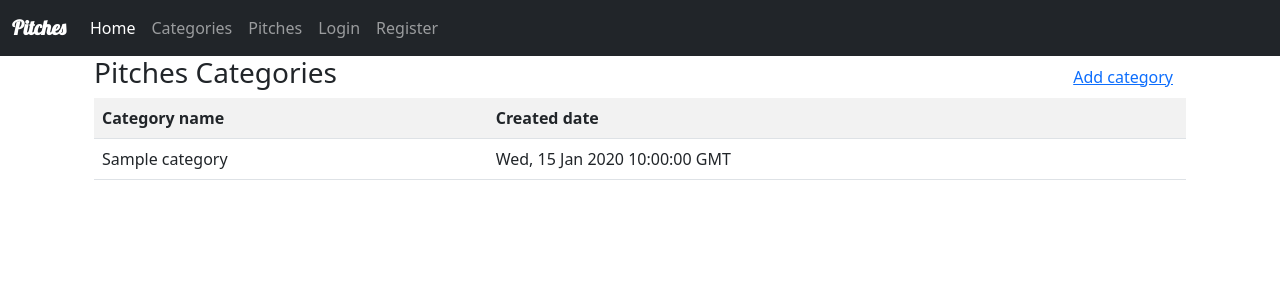
After one commit to Nabuuso/User-Pitches, a Flask app: page /categories in a window 1280 px wide. The commit adds this page. Shown: the top 300 px of the page. Run offline with Flask 2, Linux system fonts and the light colour scheme; tables that the repository leaves empty hold one stand-in row (values such as "Sample post"); some libraries are stand-ins or nearby versions; some web fonts are replaced.

Commit message:
Create, get and display pitch category

```diff
--- a/User-Pitches/app.py
+++ b/User-Pitches/app.py
@@ -112,18 +112,30 @@ def users():
 ###########PITCH CATEGORIES
 @app.route('/pitch-categories',methods=['POST','GET'])
 def pitch_categories():
-    category_name = request.form['category_name']
-    cat = PitchCategory(category_name=category_name)
-    db.session.add(cat)
-    db.session.commit()
-    return redirect(url_for('dashboard'))
+    if request.method == 'POST':
+        # categories = PitchCategory.query.
+        category_name = request.form['category_name']
+        cat = PitchCategory(category_name=category_name)
+        db.session.add(cat)
+        db.session.commit()
+        return redirect(url_for('dashboard'))
+    elif request.method == 'GET':
+        categories = PitchCategory.query.all()
+        lst = [{"id":cat.id,"name":cat.category_name,"created_date":cat.created_date} for cat in categories]
+        results = jsonify(lst)
+        return results
 
 ########DASHBOARD SECTION
 @app.route('/dashboard',methods=['GET','POST'])
 @app.route('/',methods=['GET','POST'])
 # @login_required
 def dashboard():
-    return render_template('dashboard.html')
+    return render_template('all_pitches.html')
+
+##Load categories page
+@app.route('/categories')
+def categories():
+    return render_template('categories.html')
 
 if __name__ == '__main__':
     db.create_all()
--- a/User-Pitches/static/css/main.css
+++ b/User-Pitches/static/css/main.css
@@ -38,7 +38,7 @@
     justify-content:center;
     align-items:center;
 }
-.side-categories{
+.category-title{
     display:flex;
     flex-direction:row;
     justify-content:space-between;
--- a/User-Pitches/static/js/main.js
+++ b/User-Pitches/static/js/main.js
@@ -1,4 +1,6 @@
 $(document).ready(function(){
+    //GET PITCH CATEGORY
+    getSubCategory();
     //Register user
     $("#registerBtn").click(function(e){
         e.preventDefault();
@@ -20,6 +22,7 @@ $(document).ready(function(){
     });
     //SUBMIT CATEGORY
     $("#submitCategory").click(function(e){
+        getSubCategory()
         e.preventDefault();
         $.ajax({
             data:{
@@ -33,4 +36,28 @@ $(document).ready(function(){
             location.reload()
         });
     });
+    //GET SUBCATEGORY
+    function getSubCategory(){
+        $.ajax({
+            url:'pitch-categories',
+            method:'GET',
+            cache:false,
+            success:function(data){
+                for(let i=0; i < data.length;i++){
+                    let tbl = "<tr>";
+                    tbl += "<td>"+data[i].name+"</td>"
+                    tbl += "<td>"+data[i].created_date+"</td>"
+                    tbl += "</tr>"
+                    $("#table-category").append(tbl)
+                }
+
+
+            }
+        })
+    }
+    //LOAD PITCH CATEGORIES
+    $("#category-link").click(function(e){
+        e.preventDefault();
+        $("#dashboard-container").load("categories")
+    })
 })
--- /dev/null
+++ b/User-Pitches/templates/categories.html
@@ -0,0 +1,46 @@
+{% extends 'dashboard.html' %}
+{% block dashboard_content %}
+<div class="container">
+    <div class="row">
+        <div class="col">
+            <div class="category-title">
+                <h3>Pitches Categories</h3>
+                <button class="btn btn-link" data-bs-toggle="modal" data-bs-target="#categoriesModal">Add
+                    category</button>
+            </div>
+            <div class="table-responsive">
+                <table class="table table-striped" id="table-category">
+                    <tr>
+                        <th>Category name</th>
+                        <th>Created date</th>
+                    </tr>
+                </table>
+
+            </div>
+        </div>
+    </div>
+</div>
+<div class="modal" tabindex="-1" id="categoriesModal">
+    <div class="modal-dialog">
+        <div class="modal-content">
+            <div class="modal-header">
+                <h5 class="modal-title">Pitch category</h5>
+                <button type="button" class="btn-close" data-bs-dismiss="modal" aria-label="Close"></button>
+            </div>
+            <div class="modal-body">
+                <form>
+                    <div class="mb-3">
+                        <label for="category" class="form-label">Category name</label>
+                        <input type="text" class="form-control" id="category" placeholder="Category title">
+                    </div>
+                    <div>
+                </form>
+            </div>
+            <div class="modal-footer">
+                <button type="button" class="btn btn-secondary" data-bs-dismiss="modal">Close</button>
+                <button type="button" class="btn btn-primary" id="submitCategory">Save category</button>
+            </div>
+        </div>
+    </div>
+</div>
+{% endblock %}
--- a/User-Pitches/templates/dashboard.html
+++ b/User-Pitches/templates/dashboard.html
@@ -2,7 +2,7 @@
 {% block content %}
 <nav class="navbar navbar-expand-lg navbar-dark bg-dark">
     <div class="container-fluid">
-        <a class="navbar-brand logo" href="#">Pitches</a>
+        <a class="navbar-brand logo" href="{{ url_for('dashboard')}}">Pitches</a>
         <button class="navbar-toggler" type="button" data-bs-toggle="collapse" data-bs-target="#navbarNav"
             aria-controls="navbarNav" aria-expanded="false" aria-label="Toggle navigation">
             <span class="navbar-toggler-icon"></span>
@@ -10,13 +10,13 @@
         <div class="collapse navbar-collapse" id="navbarNav">
             <ul class="navbar-nav">
                 <li class="nav-item">
-                    <a class="nav-link active" aria-current="page" href="#">Home</a>
+                    <a class="nav-link active" aria-current="page" href="{{ url_for('dashboard')}}">Home</a>
                 </li>
                 <li class="nav-item">
-                    <a class="nav-link" href="#">Categories</a>
+                    <a class="nav-link" href="{{ url_for('categories')}}">Categories</a>
                 </li>
                 <li class="nav-item">
-                    <a class="nav-link" href="#">Pitches</a>
+                    <a class="nav-link" href="#" id="">Pitches</a>
                 </li>
                 <li class="nav-item">
                     <a class="nav-link" href="{{ url_for('index')}}">Login</a>
@@ -28,40 +28,14 @@
         </div>
     </div>
 </nav>
+
 <div class="container-fluid">
     <div class="row">
-        <div class="col-sm-8">
-
-        </div>
-        <div class="col-sm-4 side-bar-category">
-            <div class="side-categories">
-                <h3><b>Categories</b></h3>
-                <button class="btn btn-link" data-bs-toggle="modal" data-bs-target="#categoriesModal">Add category</button>
-            </div>
+        <div class="col">
+            {% block dashboard_content %}
+            {% endblock %}
         </div>
     </div>
 </div>
-<div class="modal" tabindex="-1" id="categoriesModal">
-    <div class="modal-dialog">
-      <div class="modal-content">
-        <div class="modal-header">
-          <h5 class="modal-title">Pitch category</h5>
-          <button type="button" class="btn-close" data-bs-dismiss="modal" aria-label="Close"></button>
-        </div>
-        <div class="modal-body">
-            <form>
-                <div class="mb-3">
-                    <label for="category" class="form-label">Category name</label>
-                    <input type="text" class="form-control" id="category" placeholder="Category title">
-                  </div>
-                <div>
-            </form>
-        </div>
-        <div class="modal-footer">
-          <button type="button" class="btn btn-secondary" data-bs-dismiss="modal">Close</button>
-          <button type="button" class="btn btn-primary" id="submitCategory">Save category</button>
-        </div>
-      </div>
-    </div>
-  </div>
+
 {% endblock %}
```
Also changed, not shown: User-Pitches/templates/all_pitches.html (added, +17 -0 lines).
